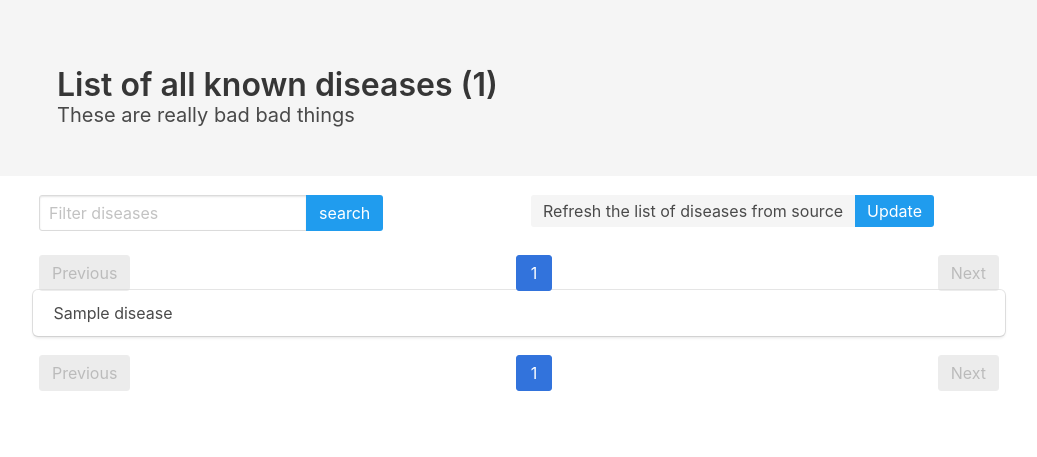
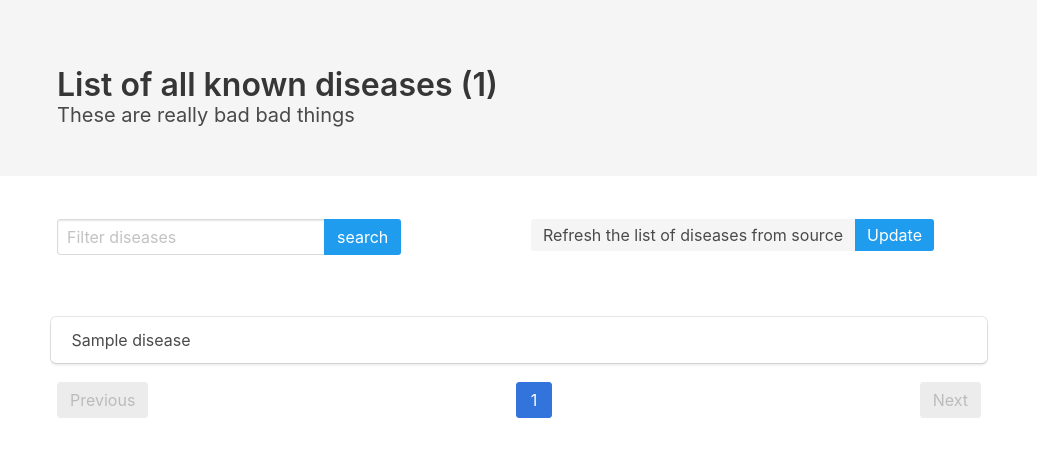
Before and after one commit to sylann/nursequest, a Flask app: page /diseases in a window 1280 px wide. Shown: the part 52-509 px from the top of the page, without its empty margins (121-1158 px from the left). Run offline with Flask 2, Linux system fonts and the light colour scheme; tables that the repository leaves empty hold one stand-in row (values such as "Sample post").

Commit message:
Add html sections, add condition for displaying block of items only when there is at least 1.

```diff
--- a/app/static/css/main.css
+++ b/app/static/css/main.css
@@ -4,6 +4,12 @@ body {
     padding: 0;
     width: 100%;
 }
+
+/* override Bulma's rule */
+.section {
+    padding: 1.5rem;
+}
+
 .container {
     width: 75%;
     margin: auto;
--- a/app/templates/diseases.html
+++ b/app/templates/diseases.html
@@ -2,8 +2,10 @@
 
 {% block content %}
     {% include '_title.html' %}
+
+    <section class="section">
     <div class="container">
-        <section class="columns">
+            <div class="columns">
             <div class="column">
                 <form action="{{ url_for('get_diseases') }}" method="get">
                     <div class="field has-addons">
@@ -25,15 +27,19 @@
             </div>
         </section>
 
-        <section class="item-container">
-            {% include '_pagination.html' %}
+    <section class="section">
+        <div class="container">
+            {% if data.items | count > 0 %}
                 {% for disease in data.items %}
                     <ul class="tile is-ancestor">
                         <li class="tile is-parent compact"><a href="{{ disease.link }}" class="tile is-child box">{{ disease.name }}</a></li>
                     </ul>
                 {% endfor %}
                 {% include '_pagination.html' %}
+            {% else %}
+                <p>No diseases registered yet.</p>
+            {% endif %}
+        </div>
         </section>
 
-    </div>
 {% endblock %}
```
Also changed, not shown: app/templates/patients.html (+8 -1 lines), app/templates/users.html (+8 -1 lines). Lines whose indentation alone changed are shown as unchanged.
